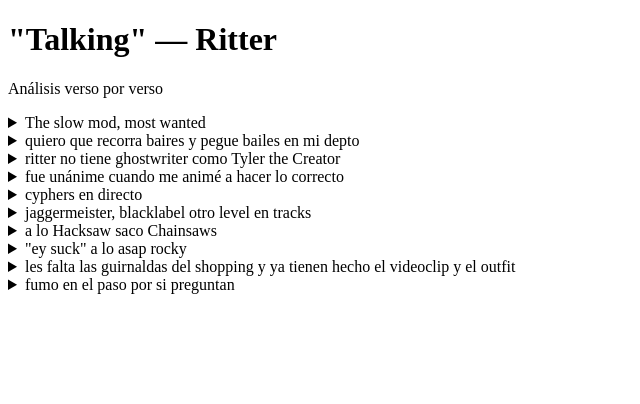
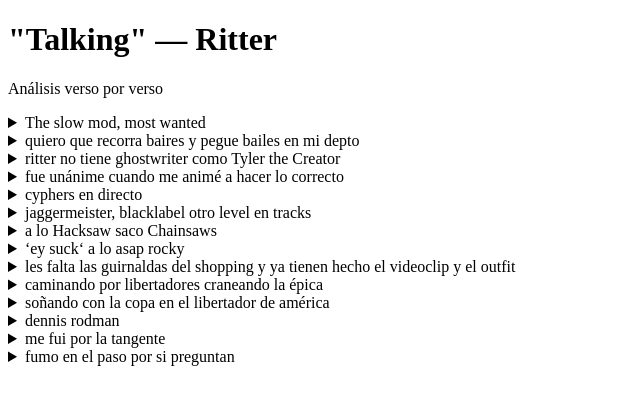
Before and after one commit to vilchi808s/entre-versos-y-barras, a Next.js app: page /talking in a window 1280 px wide. Shown: the top 404 px of the page, without its empty margins (0-640 px from the left). Built offline with nearby package versions, Linux system fonts and the light colour scheme.

Commit message:
Update talking.js

```diff
--- a/pages/talking.js
+++ b/pages/talking.js
@@ -6,46 +6,20 @@ export default function Talking() {
       <h1 className="text-3xl font-bold">"Talking" — Ritter</h1>
       <p className="text-sm text-gray-500">Análisis verso por verso</p>
 
-      <VersoExplicado
-        verso="The slow mod, most wanted"
-        explicacion="Se describe como una versión lenta del 'modo dios' y el más buscado: se presenta como alguien calmado pero poderoso y peligroso al mismo tiempo."
-      />
-      <VersoExplicado
-        verso="quiero que recorra baires y pegue bailes en mi depto"
-        explicacion="Una línea cargada de deseo y nostalgia. 'Baires' es Buenos Aires, y quiere que alguien viaje hasta allá para compartir algo íntimo en su departamento."
-      />
-      <VersoExplicado
-        verso="ritter no tiene ghostwriter como Tyler the Creator"
-        explicacion="Afirma con orgullo que escribe sus propias letras, a diferencia de quienes usan escritores fantasma, haciendo referencia a un rumor sobre Tyler."
-      />
-      <VersoExplicado
-        verso="fue unánime cuando me animé a hacer lo correcto"
-        explicacion="La estructura rítmica remarca la seguridad de sus decisiones. No fue casual, fue una decisión avalada por todos (o por su conciencia)."
-      />
-      <VersoExplicado
-        verso="cyphers en directo"
-        explicacion="El término 'cypher' refiere a encuentros de freestyle donde varios MCs improvisan. Habla de su capacidad para rapear en vivo, sin filtros."
-      />
-      <VersoExplicado
-        verso="jaggermeister, blacklabel otro level en tracks"
-        explicacion="La mención de dos bebidas alcohólicas de alto nivel refuerza la idea de calidad y madurez. Él rapea en otro nivel, como quien toma lo mejor."
-      />
-      <VersoExplicado
-        verso="a lo Hacksaw saco Chainsaws"
-        explicacion="'Hacksaw' hace referencia a la película 'Hacksaw Ridge', sobre un soldado que salva vidas sin disparar un solo tiro. Pero Ritter da el giro: él saca 'chainsaws', sierras eléctricas, sugiriendo agresividad artística. Está listo para cortar con todo, para destruir estructuras. Es una declaración de guerra poética."
-      />
-      <VersoExplicado
-        verso='"ey suck" a lo asap rocky'
-        explicacion="Imita el flow y dicción de A$AP Rocky, conocido por su estilo arrastrado y melódico. 'Ey suck' suena como una crítica disimulada ('you suck'), dicho con gracia. Juega con la forma y el fondo: una burla escondida en un homenaje estilístico. Sutil, pero afilado."
-      />
-      <VersoExplicado
-        verso="les falta las guirnaldas del shopping y ya tienen hecho el videoclip y el outfit"
-        explicacion="Una joya de crítica. Dice que muchos tienen ya el look de videoclip con solo comprarse adornos del shopping. No tienen contenido, pero lucen como estrellas. Ridiculiza el consumismo superficial en el rap actual. Y la musicalidad de ‘guirnaldas del shopping’ alarga la ironía con ritmo."
-      />
-      <VersoExplicado
-        verso="fumo en el paso por si preguntan"
-        explicacion="Una línea directa, como quien anticipa juicios o acusaciones. Está diciendo que fuma —quizá marihuana— y no lo oculta: es parte de su identidad y no se disculpa por ello."
-      />
+      <VersoExplicado verso="The slow mod, most wanted" explicacion="Se describe como una versión lenta del ‘most wanted’. Tiene presencia pero con flow tranquilo, como si fuera un criminal buscado que no corre, porque sabe que domina la escena." />
+<VersoExplicado verso="quiero que recorra baires y pegue bailes en mi depto" explicacion="Una línea cargada de deseo artístico: que la música (la barra, el ritmo) recorra Buenos Aires y termine provocando fiesta incluso en su casa. Algo íntimo, pero potente." />
+<VersoExplicado verso="ritter no tiene ghostwriter como Tyler the Creator" explicacion="Afirma con orgullo su autoría. No necesita que nadie escriba por él. Referencia directa a los rumores de que Tyler sí ha colaborado con escritores fantasmas." />
+<VersoExplicado verso="fue unánime cuando me animé a hacer lo correcto" explicacion="La estructura rítmica refuerza el mensaje: cuando se decidió a hacer lo correcto, todos lo reconocieron. Alineación entre convicción y validación." />
+<VersoExplicado verso="cyphers en directo" explicacion="El término ‘cypher’ refiere a encuentros de freestyle o barras improvisadas. Lo suelta con contundencia: participa en ellos en vivo, sin miedo." />
+<VersoExplicado verso="jaggermeister, blacklabel otro level en tracks" explicacion="La mención de dos bebidas icónicas (una amarga y otra elegante) sugiere versatilidad y exceso. Está en otro nivel cuando se monta en una pista." />
+<VersoExplicado verso="a lo Hacksaw saco Chainsaws" explicacion="‘Hacksaw’ hace referencia a la película 'Hacksaw Ridge', sobre un soldado que salva vidas sin disparar un solo tiro. Pero Ritter da el giro: él saca 'chainsaws', sierras eléctricas, sugiriendo agresividad artística. Está listo para cortar con todo, para destruir estructuras. Es una declaración de guerra poética." />
+<VersoExplicado verso="‘ey suck‘ a lo asap rocky" explicacion="Imita el flow y dicción de A$AP Rocky, conocido por su estilo arrastrado y melódico. 'Ey suck' suena como una crítica disimulada ('you suck'), dicho con gracia. Juega con la forma y el fondo: una burla escondida en un homenaje estilístico. Sutil, pero afilado." />
+<VersoExplicado verso="les falta las guirnaldas del shopping y ya tienen hecho el videoclip y el outfit" explicacion="Una joya de crítica. Dice que muchos tienen ya el look de videoclip con solo comprarse adornos del shopping. No tienen contenido, pero lucen como estrellas. Ridiculiza el consumismo superficial en el rap actual. Y la musicalidad de ‘guirnaldas del shopping’ alarga la ironía con ritmo." />
+<VersoExplicado verso="caminando por libertadores craneando la épica" explicacion="Camina por una calle importante (como Av. Libertadores), ideando su historia heroica. Construye su narrativa de forma épica, casi cinematográfica." />
+<VersoExplicado verso="soñando con la copa en el libertador de américa" explicacion="Clarísima referencia a la Copa Libertadores, pero también un juego de palabras con sueños de grandeza. No solo quiere competir, quiere ganarlo todo." />
+<VersoExplicado verso="dennis rodman" explicacion="Un nombre suelto que dice mucho. Rodman fue rebelde, polémico, impredecible, pero también una pieza clave en los Bulls de Jordan. Referencia a alguien fuera de lo común que aún así brilla." />
+<VersoExplicado verso="me fui por la tangente" explicacion="Expresión que significa salirse del tema o de lo esperado. Habla de su estilo libre, de cómo elige no seguir lo establecido." />
+<VersoExplicado verso="fumo en el paso por si preguntan" explicacion="‘Paso’ puede leerse como una calle, un viaje o una fase. Está fumando, y si alguien quiere saber, que pregunten. No oculta, pero tampoco presume. Simplemente es." />
     </div>
   );
 }
```
